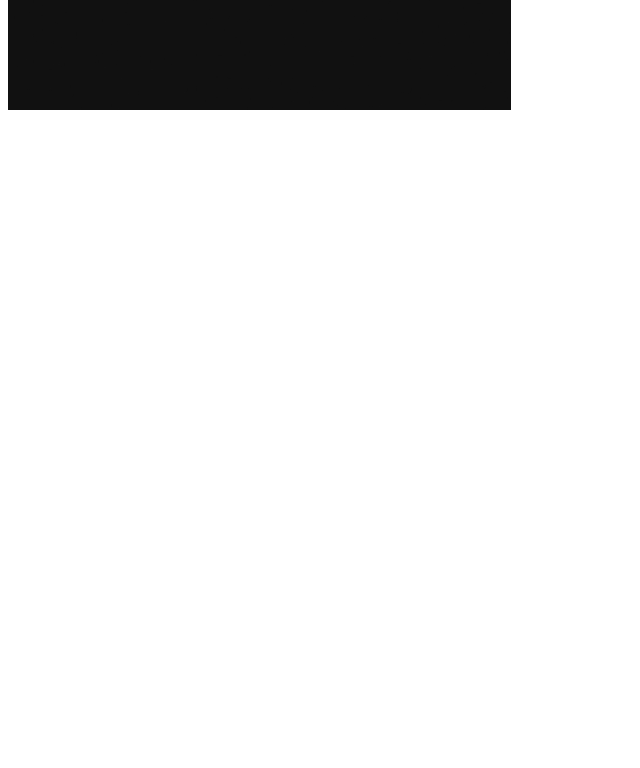
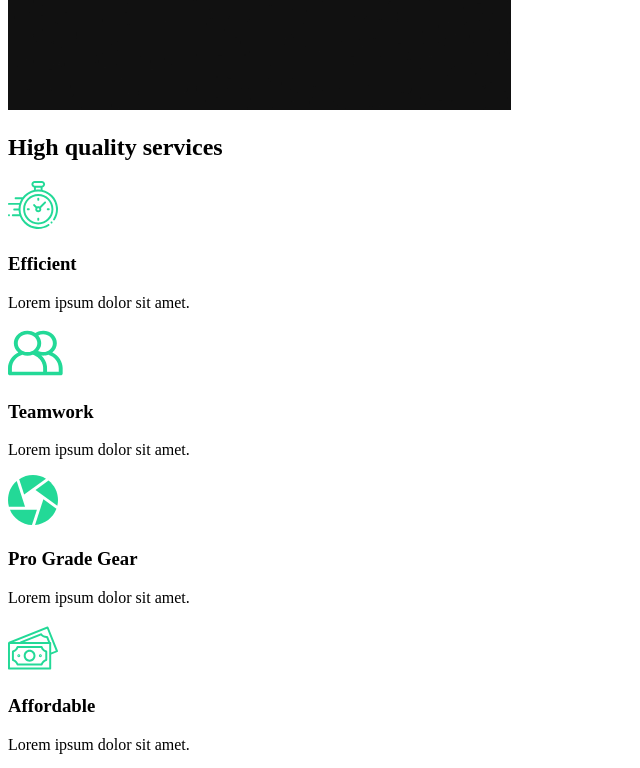
Before and after one commit to PaAmatJow/capture, a React (Create React App) app: page / in a window 1280 px wide. Shown: the part 860-1628 px from the top of the page, without its empty margins (0-640 px from the left). Before the commit the page ends 982 px from the top, so only its background shows below. Built offline with nearby package versions, Linux system fonts and the light colour scheme.

Commit message:
3. Services Section

```diff
--- /dev/null
+++ b/src/components/ServicesSection.js
@@ -0,0 +1,60 @@
+import React from 'react';
+// Import icons
+import clock from '../img/clock.svg';
+import teamwork from '../img/teamwork.svg';
+import diaphragm from '../img/diaphragm.svg';
+import money from '../img/money.svg';
+import home2 from '../img/home2.png'
+
+const ServicesSection = () => {
+  return (
+    <div className="services">
+      <div className="discription">
+        <h2>High <span>quality</span> services</h2>
+        <div className="cards">
+          {/* single card */}
+          <div className="card">
+            <div className="icon">
+              <img src={clock} alt='clock'/>
+              <h3>Efficient</h3>
+            </div>
+            <p>Lorem ipsum dolor sit amet.</p>
+          </div>
+          {/* end of single card */}
+          {/* single card */}
+          <div className="card">
+            <div className="icon">
+              <img src={teamwork} alt='people'/>
+              <h3>Teamwork</h3>
+            </div>
+            <p>Lorem ipsum dolor sit amet.</p>
+          </div>
+          {/* end of single card */}
+          {/* single card */}
+          <div className="card">
+            <div className="icon">
+              <img src={diaphragm} alt='camera'/>
+              <h3>Pro Grade Gear</h3>
+            </div>
+            <p>Lorem ipsum dolor sit amet.</p>
+          </div>
+          {/* end of single card */}
+          {/* single card */}
+          <div className="card">
+            <div className="icon">
+              <img src={money} alt='money'/>
+              <h3>Affordable</h3>
+            </div>
+            <p>Lorem ipsum dolor sit amet.</p>
+          </div>
+          {/* end of single card */}
+        </div>
+      </div>
+      <div className="image">
+        <img src={home2} alt="" />
+      </div>
+    </div>
+  )
+}
+
+export default ServicesSection
--- a/src/pages/AboutUs.js
+++ b/src/pages/AboutUs.js
@@ -1,11 +1,15 @@
-import React from "react";
+import React from 'react';
 // Page Components
-import AboutSection from '../components/AboutSection'
+import AboutSection from '../components/AboutSection';
+import ServicesSection from '../components/ServicesSection';
 
-const AboutUs = ()=>{
-  return(
-    <AboutSection/>
-  )
-}
+const AboutUs = () => {
+	return (
+		<>
+			<AboutSection />
+			<ServicesSection />
+		</>
+	);
+};
 
-export default AboutUs
+export default AboutUs;
```
